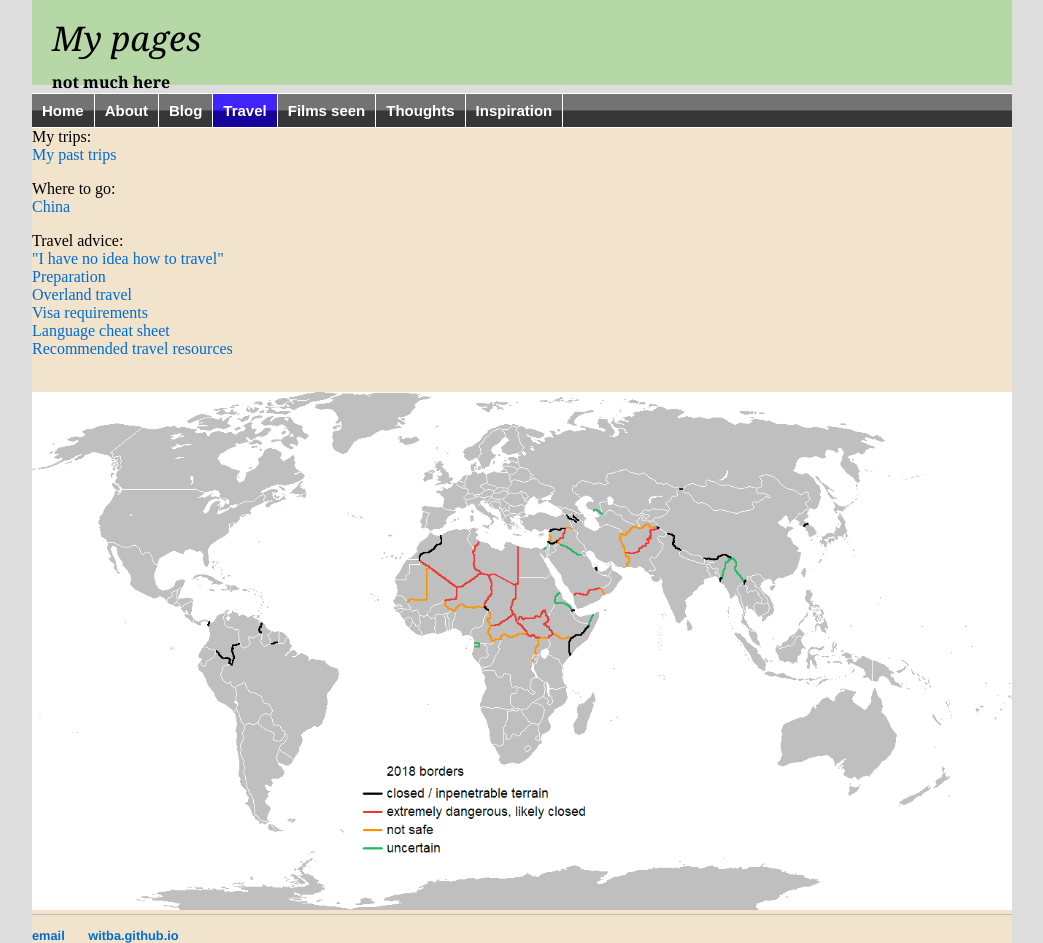
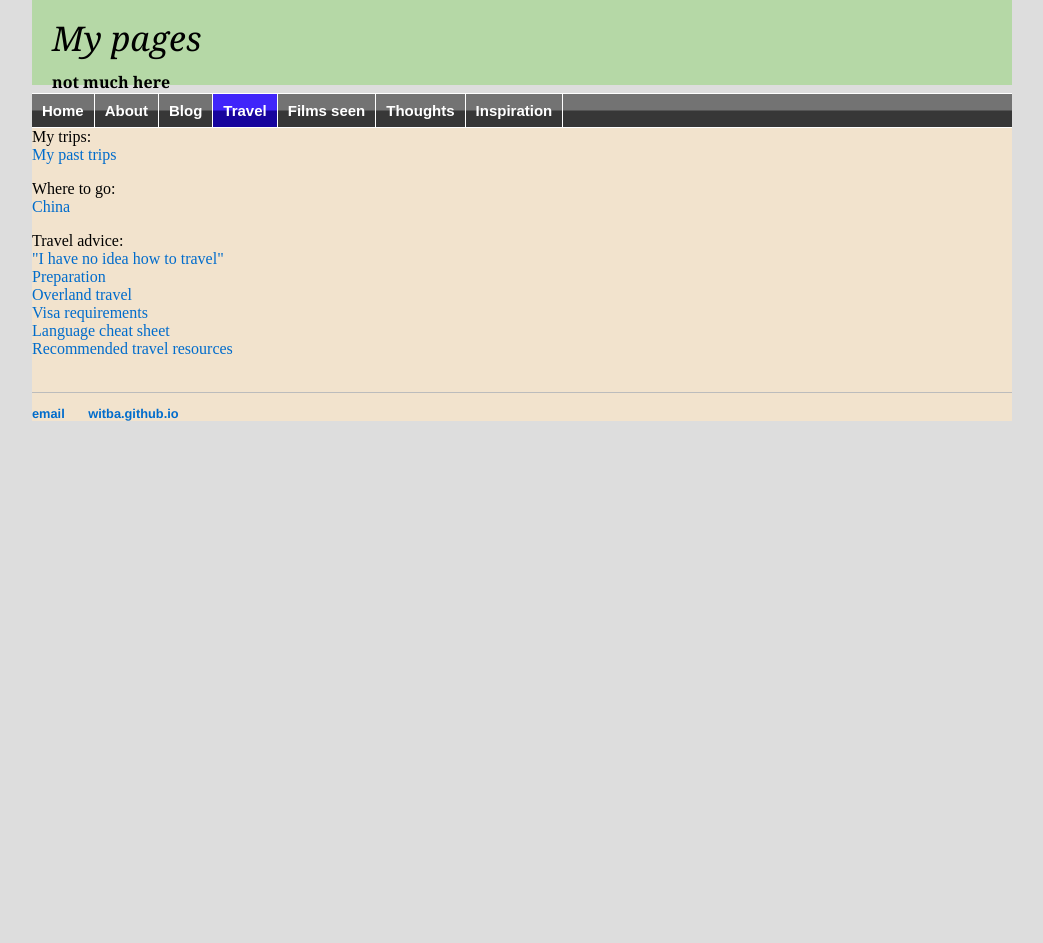
Before and after one commit to witba/witba.github.io, a Jekyll site: the page built from travel/index.html, in a window 1280 px wide. Shown: the whole page, without its empty margins (118-1161 px from the left). Built offline with Jekyll 4.4.1, drawn with Linux system fonts in a browser that asks for light colours; after the commit the page ends 900 px from its top, so only the background shows below that.

Commit message:
Update index.html

```diff
--- a/travel/index.html
+++ b/travel/index.html
@@ -14,7 +14,3 @@ Travel advice:<br>
 <a href="visas.html">Visa requirements</a><br>
 <a href="lang.html">Language cheat sheet</a><br>
 <a href="resources.html">Recommended travel resources</a></p><br>
-
-<div class="travel">
-<img src="closed_borders.png" alt="Border crossings" width=100%>
-</div>
```
